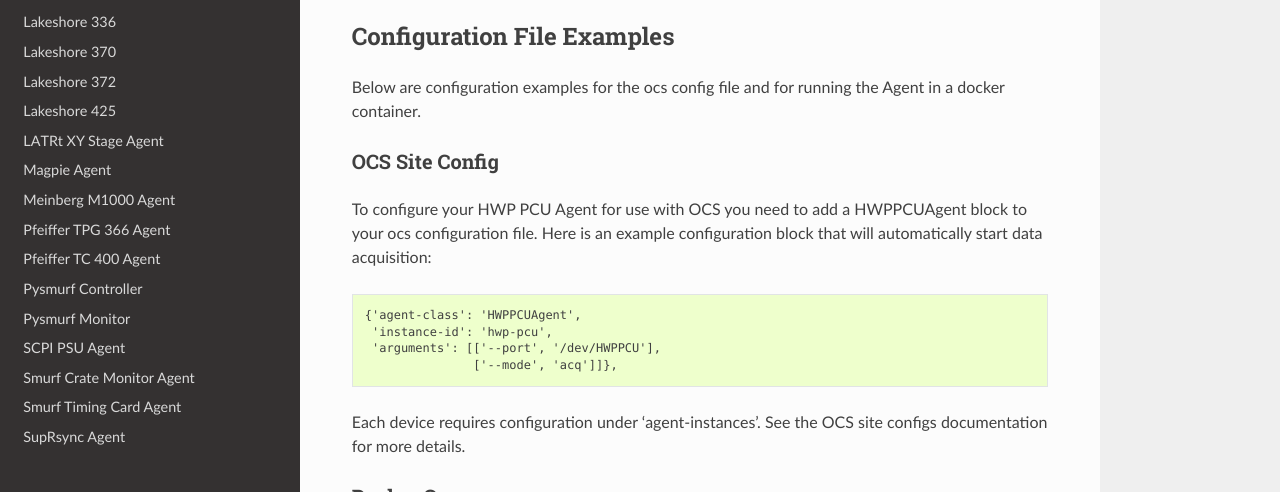
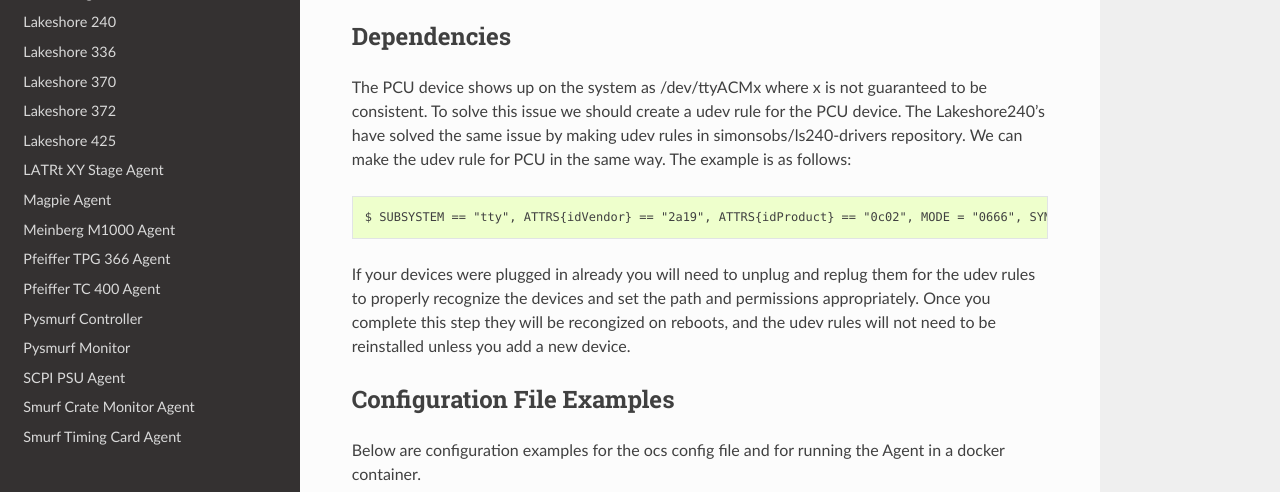
Before and after one commit to simonsobs/socs, a Sphinx documentation site: the page built from docs/agents/hwp_pcu.rst, in a window 1280 px wide and 900 px high, cut to the strip 408-900 px from the top of the window. Built offline with Sphinx 7.4.7 and the Read the Docs theme 2.0.0, drawn with Linux system fonts in a browser that asks for light colours.

Commit message:
add documentation of udev rules for hwp-pcu

```diff
--- a/docs/agents/hwp_pcu.rst
+++ b/docs/agents/hwp_pcu.rst
@@ -17,6 +17,15 @@
     :filename: ../socs/agents/hwp_pcu/agent.py
     :func: make_parser
     :prog: python3 agent.py
+
+Dependencies
+------------
+
+The PCU device shows up on the system as /dev/ttyACMx where x is not guaranteed to be consistent. To solve this issue we should create a udev rule for the PCU device. The Lakeshore240's have solved the same issue by making udev rules in simonsobs/ls240-drivers repository. We can make the udev rule for PCU in the same way. The example is as follows::
+
+$ SUBSYSTEM == "tty", ATTRS{idVendor} == "2a19", ATTRS{idProduct} == "0c02", MODE = "0666", SYMLINK = "PCU"
+
+If your devices were plugged in already you will need to unplug and replug them for the udev rules to properly recognize the devices and set the path and permissions appropriately. Once you complete this step they will be recongized on reboots, and the udev rules will not need to be reinstalled unless you add a new device.
 
 Configuration File Examples
 ---------------------------
```
